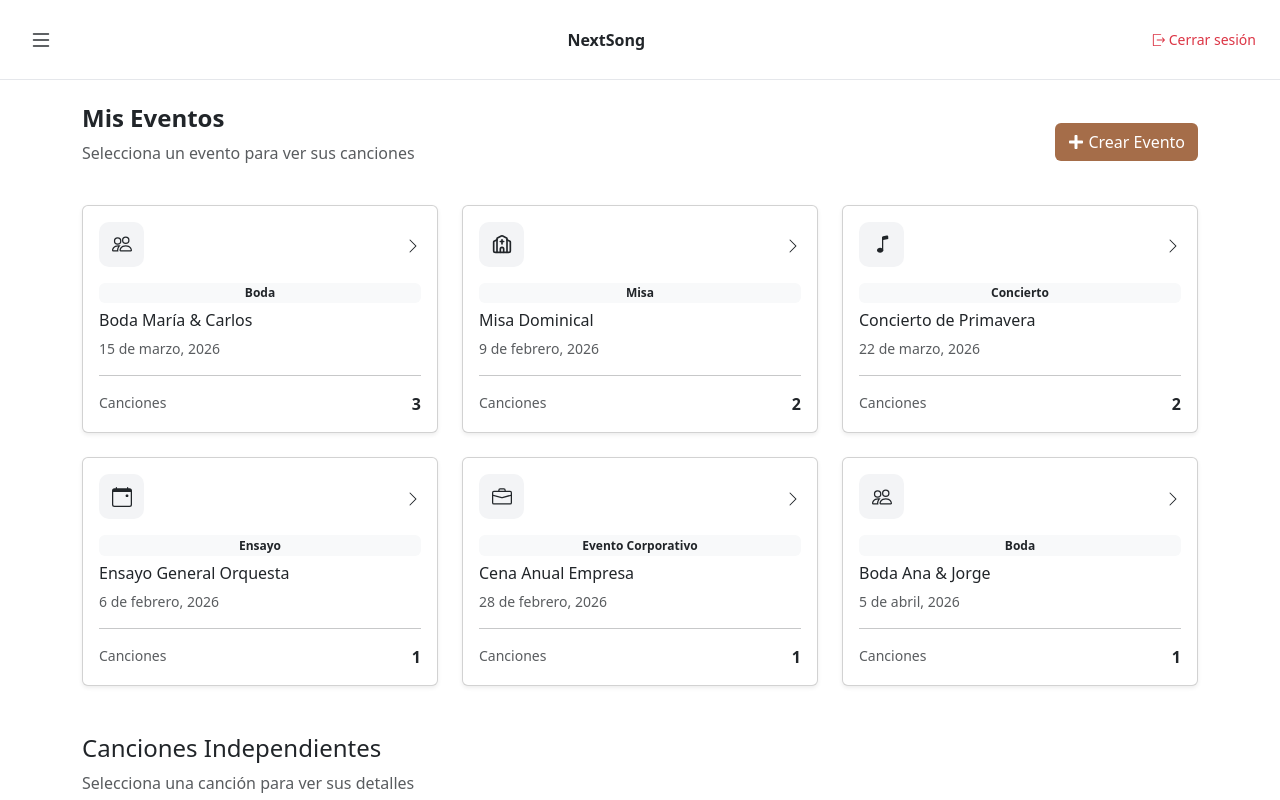
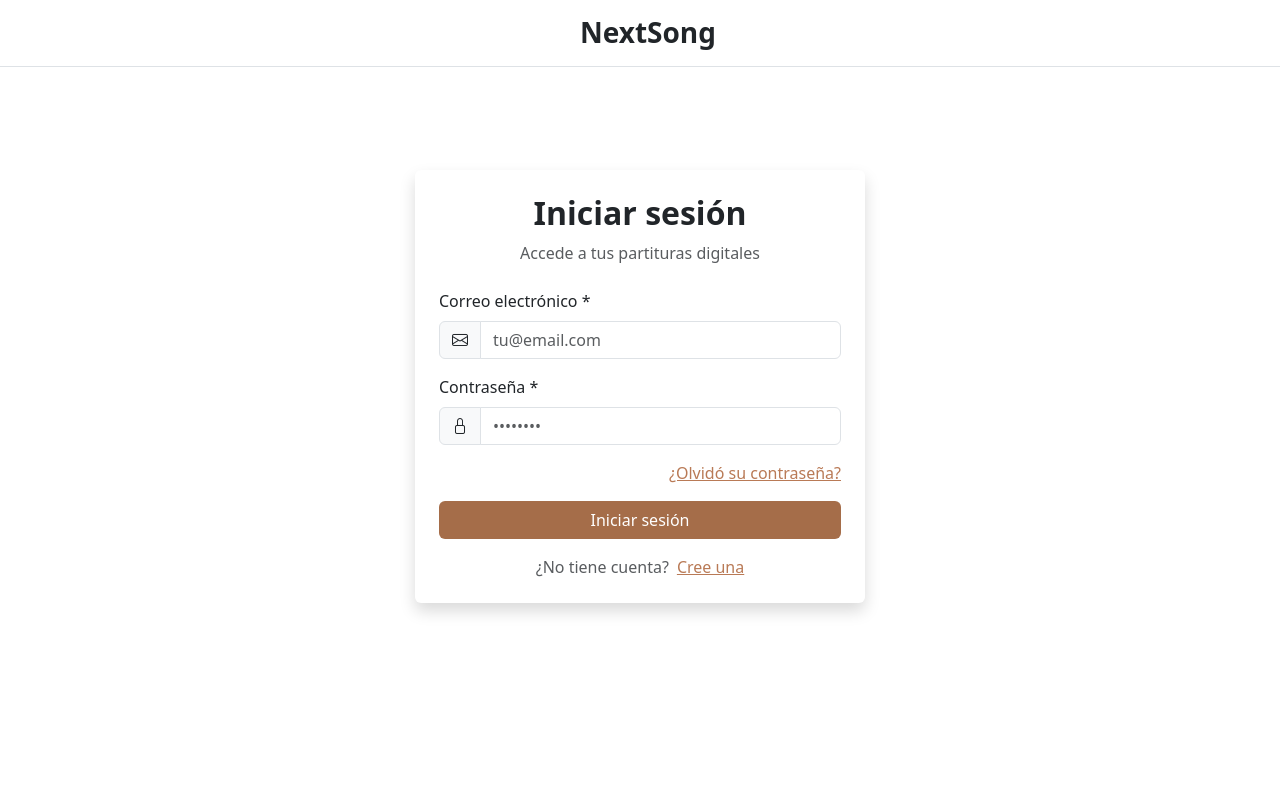
Before and after one commit to Vladimir-28/Nextsong-Web, a React (Vite) app in the folder Nextsong/: page / in a window 1280 px wide. Shown: the top 800 px of the page. Built offline with nearby package versions, Linux system fonts and the light colour scheme.

Commit message:
modificacion de login,recuperar contraseña y crear cuenta

```diff
--- a/Nextsong/src/App.jsx
+++ b/Nextsong/src/App.jsx
@@ -8,7 +8,7 @@ import CustomSidebar from './components/CustomSidebar';
 
 
 function App() {
-  const [session, setSession] = useState(false);
+  const [session, setSession] = useState(true);
 
   return (
     <>
--- a/Nextsong/src/modules/access/views/Login.jsx
+++ b/Nextsong/src/modules/access/views/Login.jsx
@@ -37,9 +37,7 @@ export default function Login({ setSession }) {
                             </p>
 
                         </div>
-                        <p className="text-muted small mb-4">
-                          Los campos con <span className="text-danger">*</span> son obligatorios
-                       </p>
+
                         <form className="row g-3">
 
                             {/* EMAIL */}
--- a/Nextsong/src/modules/access/views/RecoveryPassword.jsx
+++ b/Nextsong/src/modules/access/views/RecoveryPassword.jsx
@@ -31,9 +31,7 @@ export default function Recovery() {
                                 para restablecer su contraseña
                             </p>
                         </div>
-                        <p className="text-muted small mb-4">
-                          Los campos con <span className="text-danger">*</span> son obligatorios
-                       </p>
+
 
                         <form className="row g-3">
 
--- a/Nextsong/src/modules/access/views/SignUp.jsx
+++ b/Nextsong/src/modules/access/views/SignUp.jsx
@@ -28,9 +28,7 @@ export default function Register() {
                                 Comience a gestionar sus partituras hoy
                             </p>
                         </div>
-                        <p className="text-muted small mb-4">
-                          Los campos con <span className="text-danger">*</span> son obligatorios
-                       </p>
+
 
                         <form className="row g-3">
 
```
